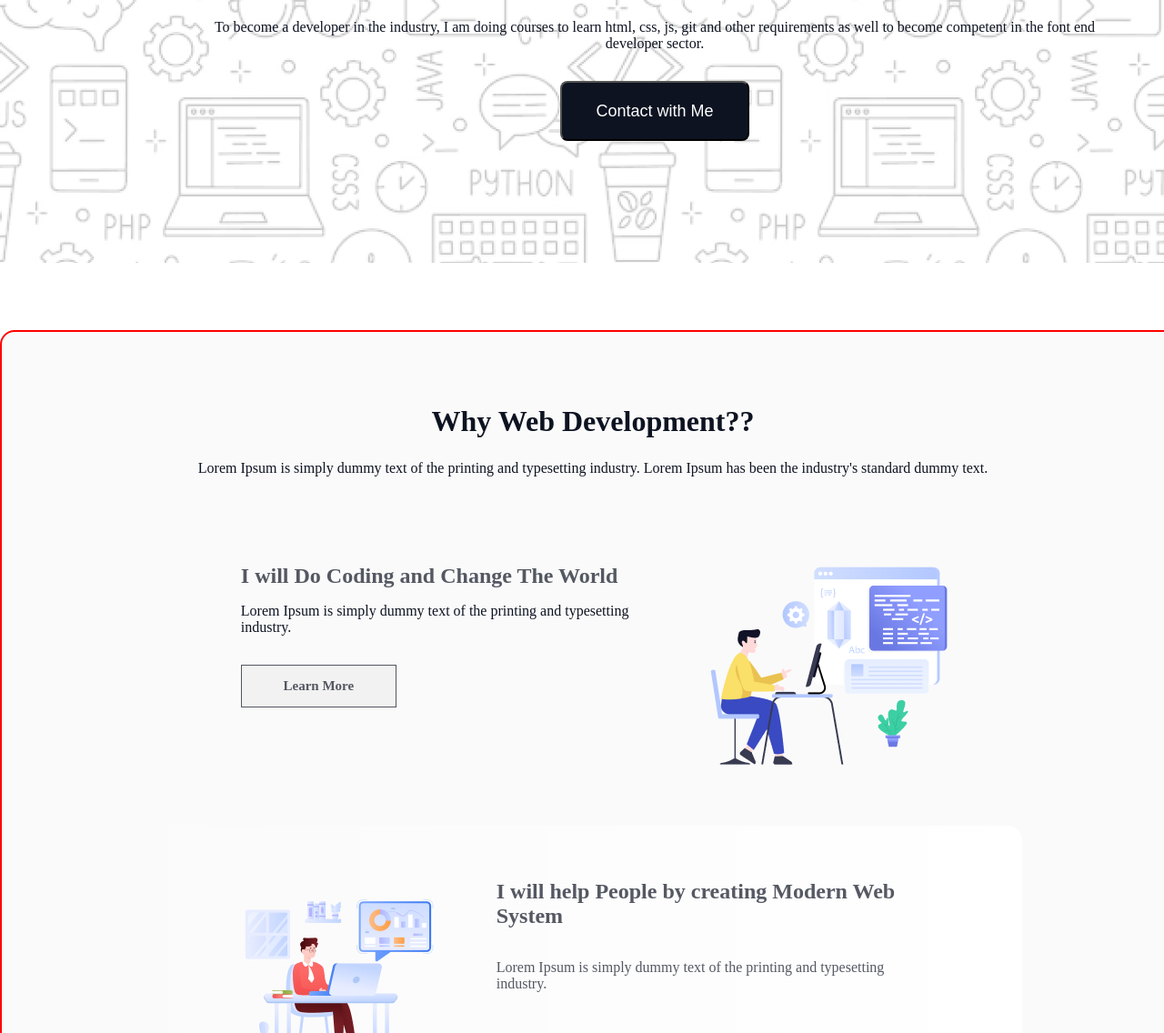
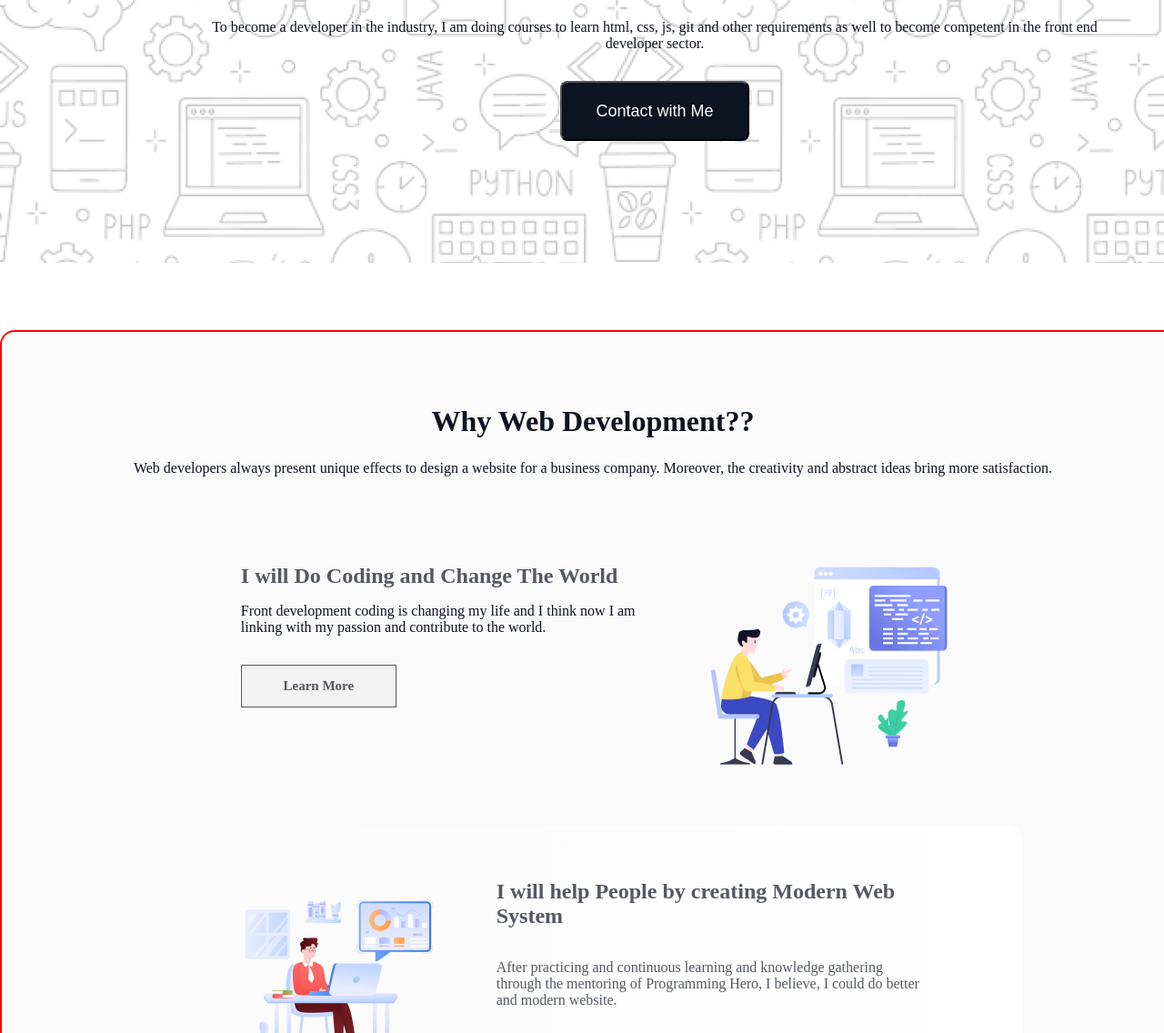
Before and after one commit to Biswa-Mitra-Barua/assignment-b10a1, a plain HTML site: page index.html in a window 1280 px wide. Shown: the part 494-1630 px from the top of the page at 91% size. Drawn offline with Linux system fonts and the light colour scheme; a web font is replaced by a local one.

Commit message:
changes the text writing in the sections

```diff
--- a/index.html
+++ b/index.html
@@ -15,7 +15,7 @@
                     <img src="assets/Group.png" alt="">
                 </div>
                 <h3 class="banner-content-title">"In the near future, I hope to become a <br> Developer."</h3>
-                <p class="banner-content-para">To become a developer in the industry, I am doing courses to learn html, css, js, git and other requirements as well to become competent in the font end developer sector.</p>
+                <p class="banner-content-para">To become a developer in the industry, I am doing courses to learn html, css, js, git and other requirements as well to become competent in the front end developer sector.</p>
                 <button class="banner-content-btn"><span class="banner-content-contact">Contact with Me</span></button>
             </div>
          </div>
@@ -25,11 +25,11 @@
         <!-- Why Web Development section starts here -->
          <div class="why-web-section">
             <h1 class="why-web-title">Why Web Development??</h1>
-            <p class="why-web-para">Lorem Ipsum is simply dummy text of the printing and typesetting industry. Lorem Ipsum has been the industry's standard dummy text.</p>
+            <p class="why-web-para">Web developers always present unique effects to design a website for a business company. Moreover, the creativity and abstract ideas bring more satisfaction.</p>
             <div class="why-left-mid-content">
                 <div class="left-mid-text">
                     <h3 class="left-mid-title">I will Do Coding and Change The World</h3>
-                    <p class="left-mid-para">Lorem Ipsum is simply dummy text of the printing and typesetting industry.</p>
+                    <p class="left-mid-para">Front development coding is changing my life and I think now I am linking with my passion and contribute to the world.</p>
                     <button class="why-left-mid-btn">Learn More</button>
                 </div>
                 <div class="right-mid-image">
@@ -42,14 +42,14 @@
                 </div>
                 <div class="last-right-text">
                     <h3 class="last-right-title">I will help People by creating Modern Web System</h3>
-                    <p class="last-right-para">Lorem Ipsum is simply dummy text of the printing and typesetting industry.</p>
+                    <p class="last-right-para">After practicing and continuous learning and knowledge gathering through the mentoring of Programming Hero, I believe, I could do better and modern website.</p>
                     <button class="last-right-btn">Learn More</button>
                 </div>
             </div>
             <div class="why-bottom-content">
                 <div class="bottom-text">
                     <h3 class="bottom-title">I will Do Coding and Change The World</h3>
-                    <p class="bottom-para">Lorem Ipsum is simply dummy text of the printing and typesetting industry.</p>
+                    <p class="bottom-para">Through continuous skills development in the coding sector and learning new coding language periodically, I hope to bring something new that could assist in daily life.</p>
                     <button class="why-bottom-btn">Learn More</button>
                 </div>
                 <div class="right-bottom-image">
```
